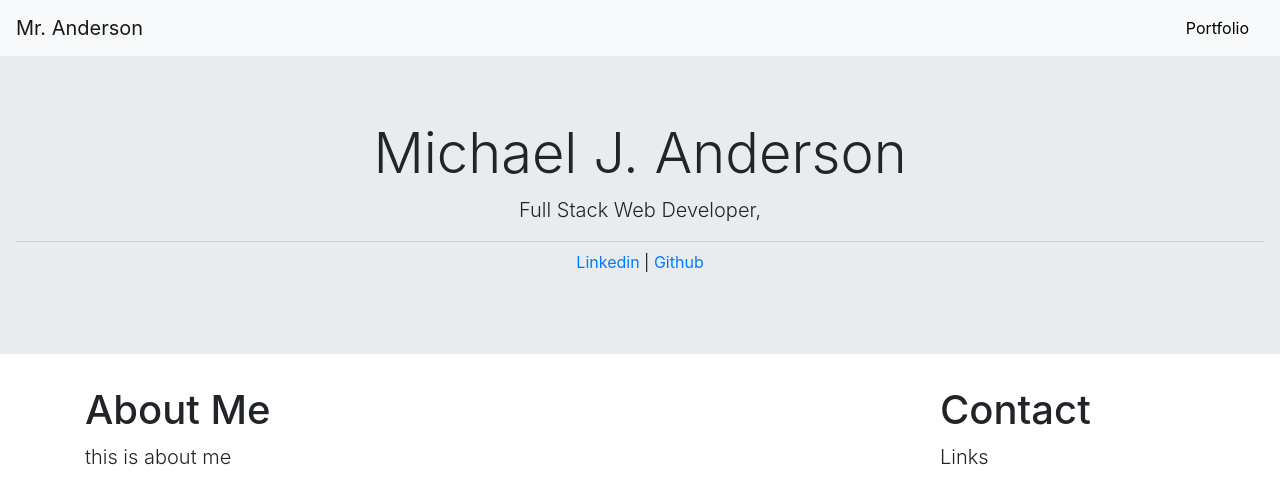
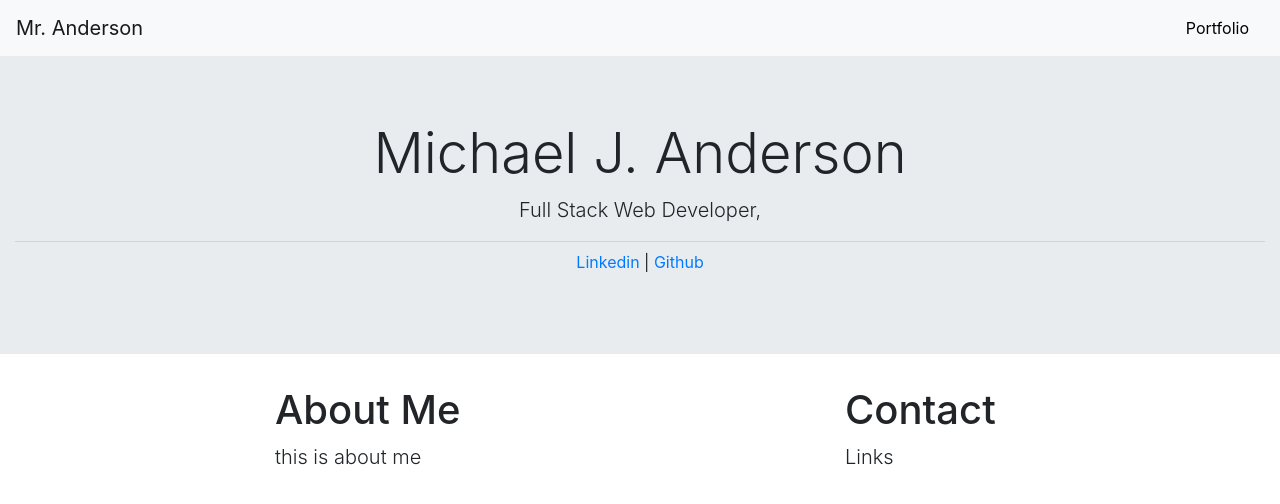
Before and after one commit to mjanders6/Portfolio, a React (Create React App) app: page / in a window 1280 px wide. Shown: the top 504 px of the page. Built offline with nearby package versions, Linux system fonts and the light colour scheme.

Commit message:
Home, Portfolio styling

```diff
--- a/src/pages/Home/Home.js
+++ b/src/pages/Home/Home.js
@@ -19,11 +19,11 @@ const Home = (props) => {
 
             <Container>
                 <Row>
-                    <Col md='9'>
+                    <Col xs='auto' md='3 offset-2'>
                         <h1 className="display-5">About Me</h1>
                         <p className="lead">this is about me</p>
                     </Col>
-                    <Col md='3'>
+                    <Col xs='auto' md='1 offset-3'>
                         <h1 className="display-5">Contact</h1>
                         <p className="lead">Links</p>
                     </Col>
--- a/src/pages/Portfolio/Portfolio.js
+++ b/src/pages/Portfolio/Portfolio.js
@@ -1,5 +1,6 @@
 import React from 'react';
 import { Jumbotron, Container, Row, Col } from 'reactstrap';
+// import { Jumbotron, Container, Row, Col } from 'react-bootstrap'
 
 const Portfolio = (props) => {
     return (
```
